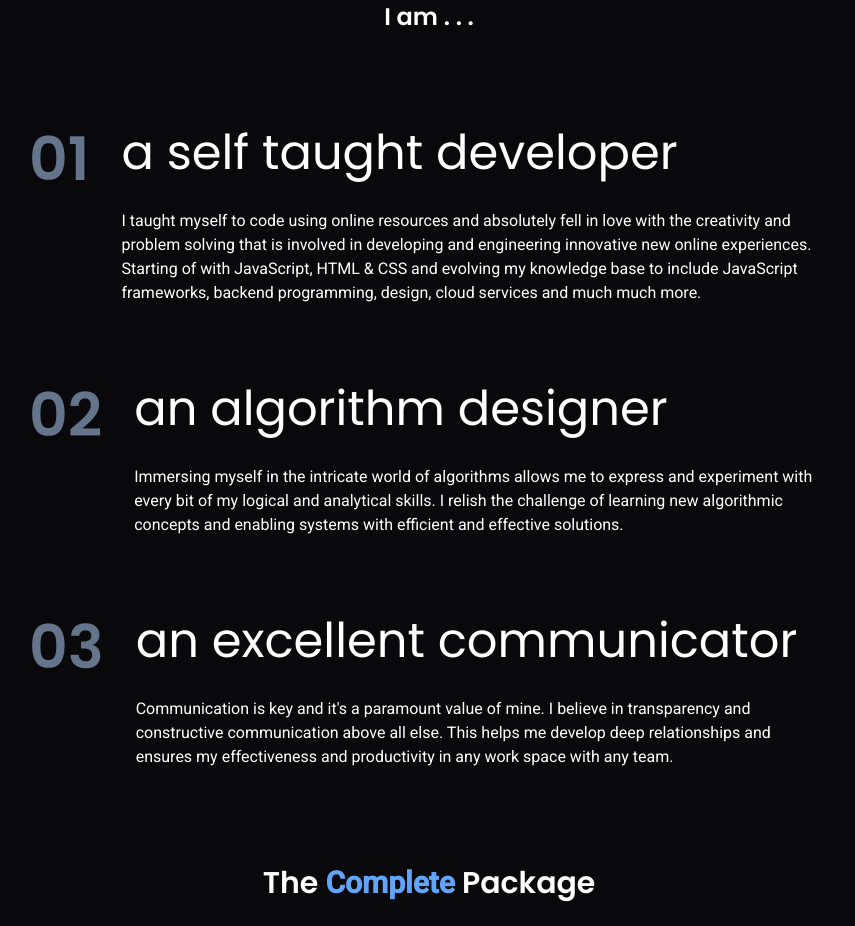
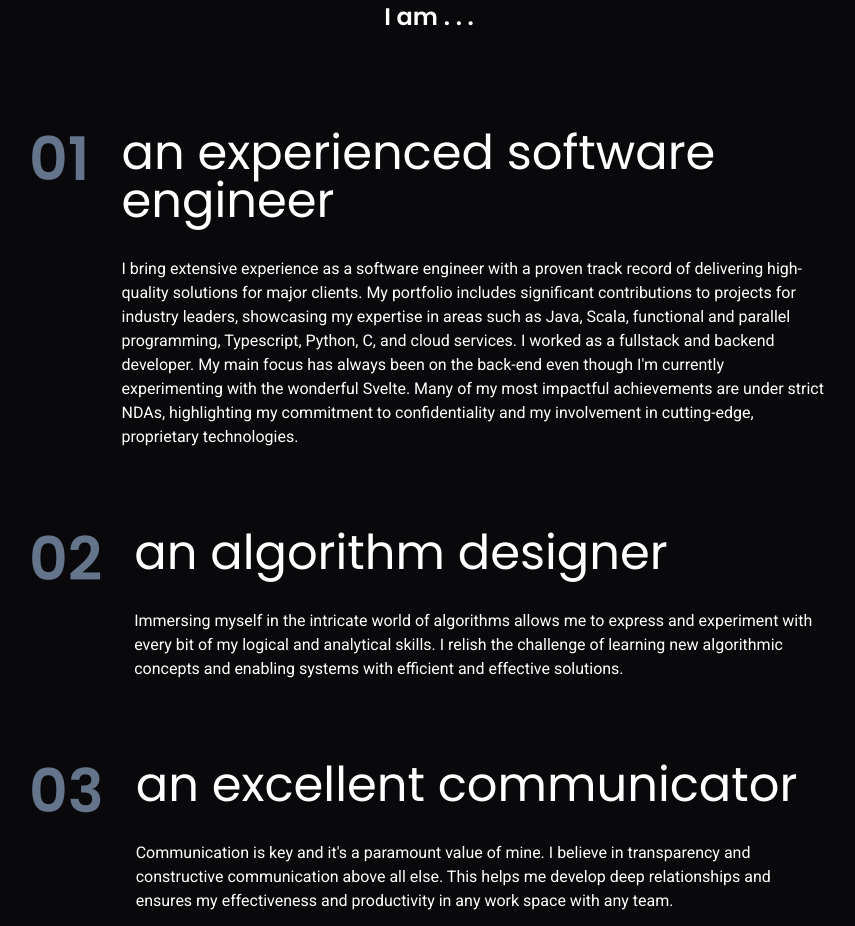
Before and after one commit to FrankiePaolo/frank.github.io, a SvelteKit app: page / in a window 1280 px wide. Shown: the part 1740-2666 px from the top of the page, without its empty margins (211-1066 px from the left). Built offline with nearby package versions, Linux system fonts and the light colour scheme.

Commit message:
Changed description

```diff
--- a/src/components/Header.svelte
+++ b/src/components/Header.svelte
@@ -4,7 +4,7 @@
     export let tabs = [
         { name: "Projects ", link: "#projects" },
         { name: "About me", link: "#about" },
-        { name: "Blog", link: "https://www.youtube.com/watch?v=dQw4w9WgXcQ" },
+        { name: "Blog", link: "" },
         // { name: "Contact", link: "" },
         // {name: '', link: ''},
     ];
--- a/src/components/Main.svelte
+++ b/src/components/Main.svelte
@@ -25,9 +25,9 @@
     let benefits = [
         {
             metric: "10x",
-            name: "a self taught developer",
+            name: "an experienced software engineer",
             description:
-                "I taught myself to code using online resources and absolutely fell in love with the creativity and problem solving that is involved in developing and engineering innovative new online experiences. Starting of with JavaScript, HTML & CSS and evolving my knowledge base to include JavaScript frameworks, backend programming, design, cloud services and much much more.",
+                "I bring extensive experience as a software engineer with a proven track record of delivering high-quality solutions for major clients. My portfolio includes significant contributions to projects for industry leaders, showcasing my expertise in areas such as Java, Scala, functional and parallel programming, Typescript, Python, C, and cloud services. I worked as a fullstack and backend developer. My main focus has always been on the back-end even though I'm currently experimenting with the wonderful Svelte. Many of my most impactful achievements are under strict NDAs, highlighting my commitment to confidentiality and my involvement in cutting-edge, proprietary technologies.",
         },
         {
             name: "an algorithm designer",
```
